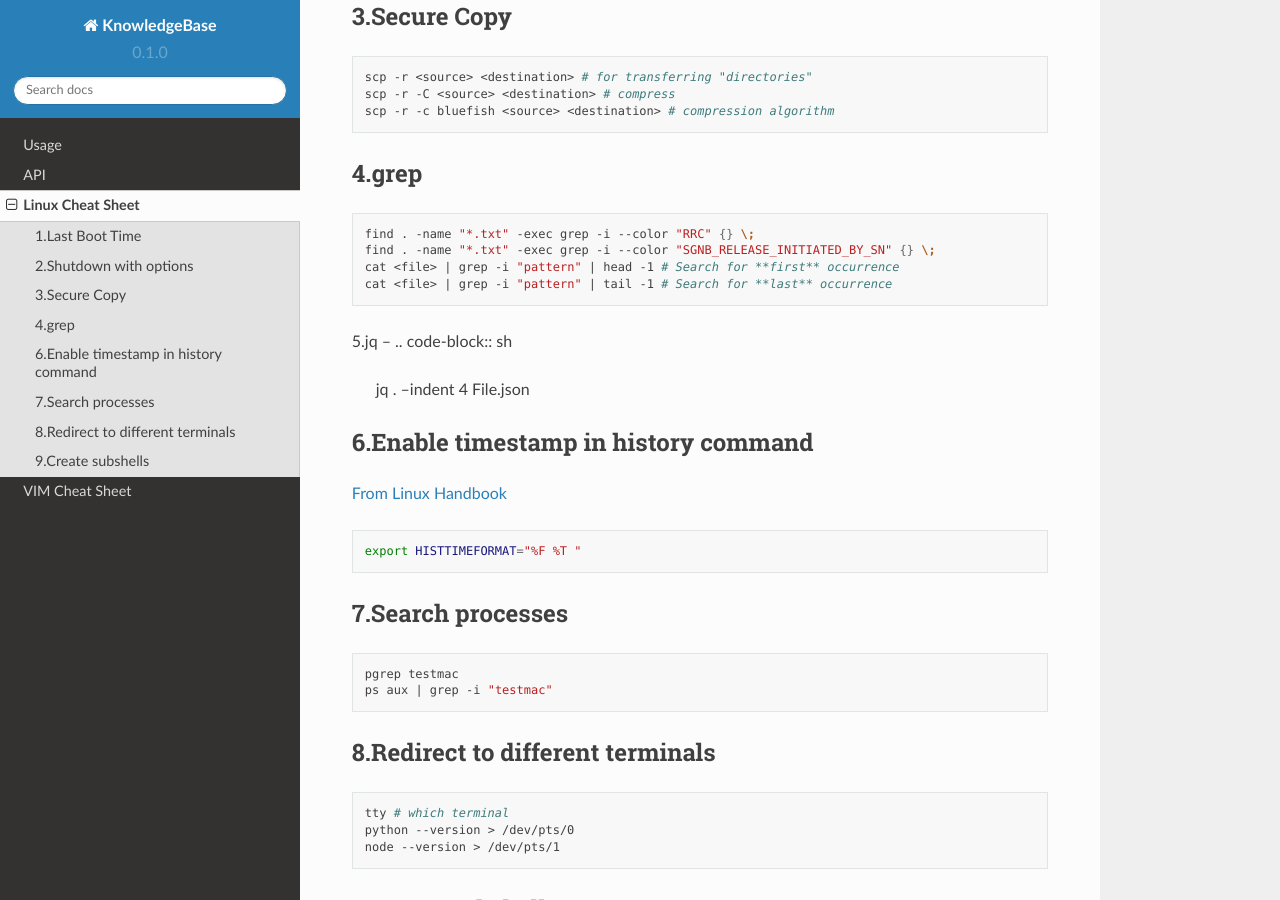
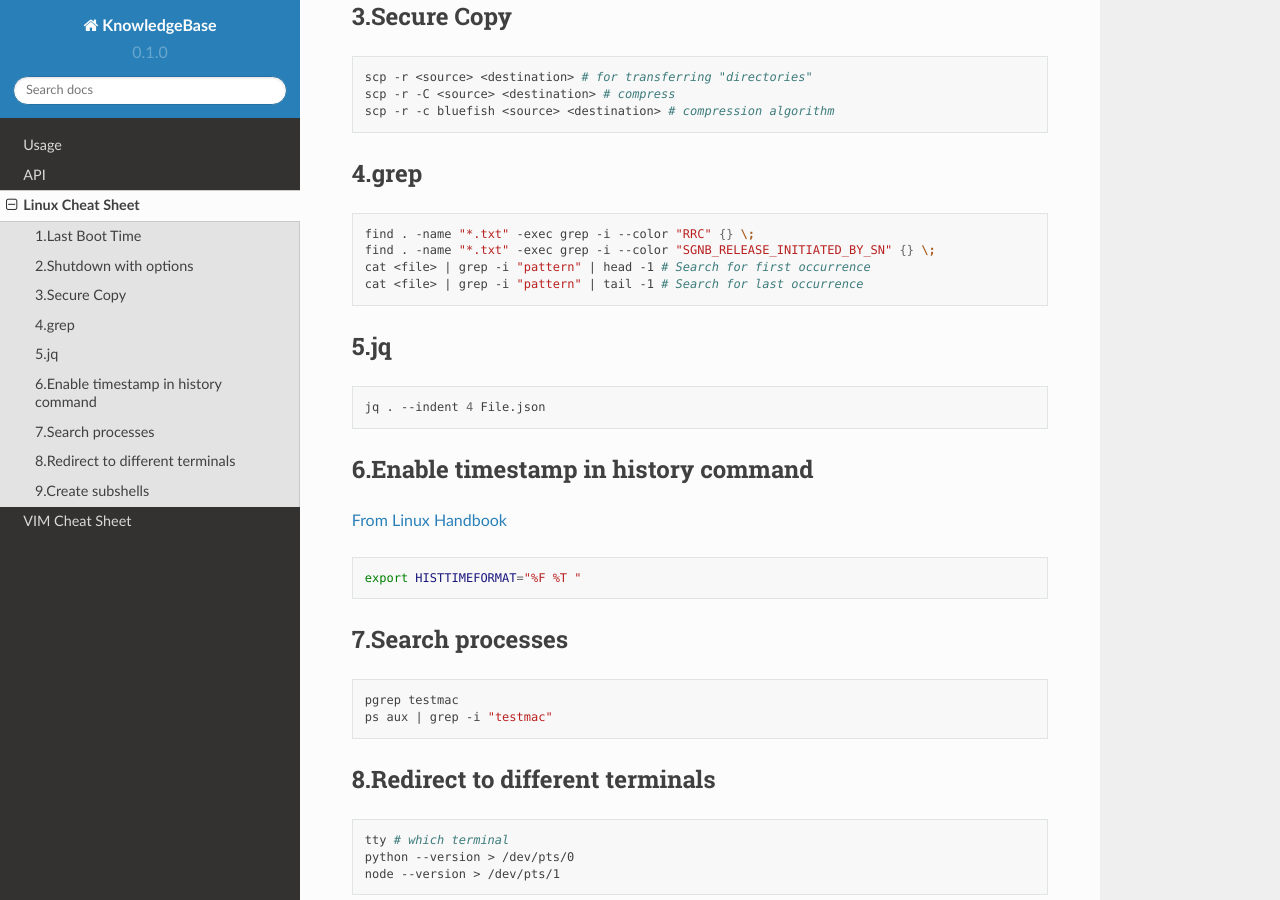
Before and after one commit to celikelozdinc/KnowledgeBase, a Sphinx documentation site: the page built from docs/source/linux.rst, in a window 1280 px wide and 900 px high, scrolled down 422 px. Built offline with Sphinx 7.4.7 and the Read the Docs theme 2.0.0, drawn with Linux system fonts in a browser that asks for light colours.

```diff
--- a/docs/source/linux.rst
+++ b/docs/source/linux.rst
@@ -4,20 +4,20 @@ Linux Cheat Sheet
 .. _linux:
 
 1.Last Boot Time
---------------
+-----------------
 .. code-block:: sh
 
    who -b
 
 2.Shutdown with options
----------------------
+------------------------
 .. code-block:: sh
 
    # shutdown [OPTIONS...] [TIME] [WALL...]
    sudo shutdown 19:05 "Rebooting for ..."
 
 3.Secure Copy
-------------
+--------------
 .. code-block:: sh
 
    scp -r <source> <destination> # for transferring "directories"
@@ -25,22 +25,22 @@ Linux Cheat Sheet
    scp -r -c bluefish <source> <destination> # compression algorithm
 
 4.grep
-----
+-------
 .. code-block:: sh
 
    find . -name "*.txt" -exec grep -i --color "RRC" {} \;
    find . -name "*.txt" -exec grep -i --color "SGNB_RELEASE_INITIATED_BY_SN" {} \;
-   cat <file> | grep -i "pattern" | head -1 # Search for **first** occurrence
-   cat <file> | grep -i "pattern" | tail -1 # Search for **last** occurrence
+   cat <file> | grep -i "pattern" | head -1 # Search for first occurrence
+   cat <file> | grep -i "pattern" | tail -1 # Search for last occurrence
 
 5.jq
---
+----
 .. code-block:: sh
 
    jq . --indent 4 File.json
 
 6.Enable timestamp in history command
------------------------------------
+--------------------------------------
 `From Linux Handbook <https://linuxhandbook.com/history-command-timestamp/?ref=lhb-linux-digest-newsletter>`_
 
 .. code-block:: sh
@@ -48,14 +48,14 @@ Linux Cheat Sheet
    export HISTTIMEFORMAT="%F %T "
 
 7.Search processes
-----------------
+-------------------
 .. code-block:: sh
 
    pgrep testmac
    ps aux | grep -i "testmac"
 
 8.Redirect to different terminals
--------------------------------
+----------------------------------
 .. code-block:: sh
 
    tty # which terminal
@@ -63,7 +63,7 @@ Linux Cheat Sheet
    node --version > /dev/pts/1
 
 9.Create subshells
-----------------
+-------------------
 .. code-block:: sh
 
    # goto build directory
--- a/docs/source/vim.rst
+++ b/docs/source/vim.rst
@@ -9,7 +9,7 @@ VIM Shortcuts
 .. code-block:: sh
 
    ZZ  # Save current line, close it
-   s   # Delete the current line, go to **insert mode**
+   s   # Delete the current line, go to insert mode
    w   # Move 1 word <-
    b   # Move 1 word ->
    yyp # Duplicate current line
--- a/pyproject.toml
+++ b/pyproject.toml
@@ -4,5 +4,10 @@ build-backend = "flit_core.buildapi"
 
 [project]
 name = "KnowledgeBase"
+description = "All the artefacts"
 authors = [{name = "celikelozdinc", email = "ozdinc.celikel@gmail.com"}]
 dynamic = ["version", "description"]
+
+[project.urls]
+Documentation = "https://readthedocsknowledgebase.readthedocs.io/"
+Source = "https://github.com/celikelozdinc/KnowledgeBase"
```
